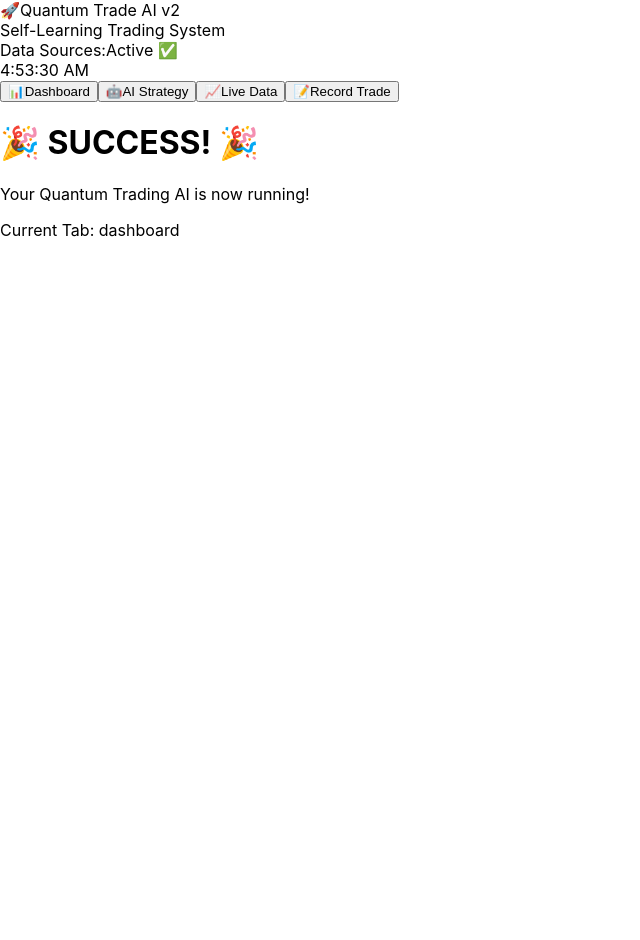
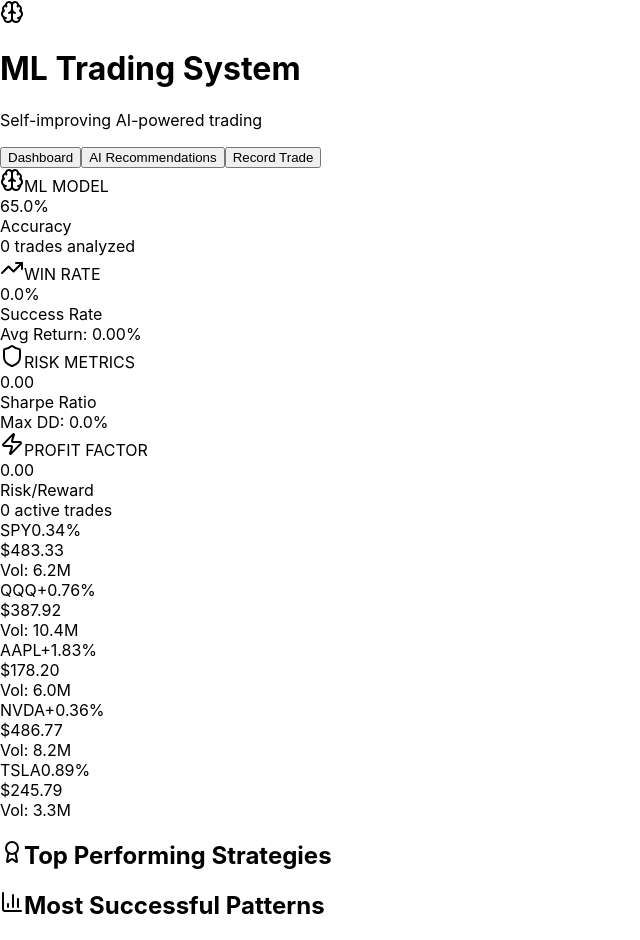
Before and after one commit to Renotrader31/quantum-trade-ai-v2, a React (Create React App) app: page / in a window 1280 px wide. Shown: the whole page, without its empty margins (0-640 px from the left). Before the commit the page ends 800 px from the top, so only its background shows below. Built offline with nearby package versions, Linux system fonts and the light colour scheme.

Commit message:
Update App.js

```diff
--- a/src/App.js
+++ b/src/App.js
@@ -1,7 +1,7 @@
 import React, { useState, useEffect } from 'react';
+import MLTradingDashboard from './components/MLTradingDashboard';
 
 function App() {
-    const [activeTab, setActiveTab] = useState('dashboard');
   const [isLoading, setIsLoading] = useState(true);
 
   // Initialize app and fetch data
@@ -25,92 +25,25 @@ function App() {
     initializeApp();
   }, []);
 
-    const tabs = [
-        { id: 'dashboard', name: 'Dashboard', icon: '📊' },
-        { id: 'ai-strategy', name: 'AI Strategy', icon: '🤖' },
-        { id: 'live-data', name: 'Live Data', icon: '📈' },
-        { id: 'trade-recorder', name: 'Record Trade', icon: '📝' }
-    ];
-
   if (isLoading) {
     return (
-            <div className="min-h-screen bg-black text-white flex items-center justify-center">
-                <div className="text-center">
-                    <div className="text-4xl mb-4">🚀</div>
-                    <div className="text-2xl font-bold mb-2">Quantum Trade AI</div>
-                    <div className="text-gray-400">Initializing neural networks...</div>
+      <div style={{
+        display: 'flex',
+        justifyContent: 'center',
+        alignItems: 'center',
+        height: '100vh',
+        backgroundColor: '#0f172a',
+        color: 'white'
+      }}>
+        <div>
+          <h2>🚀 Initializing Quantum Trade AI...</h2>
+          <p>Loading your advanced trading system...</p>
         </div>
       </div>
     );
   }
 
-    return (
-        <div className="min-h-screen bg-black text-white">
-            {/* Header */}
-            <header className="border-b border-gray-800">
-                <div className="max-w-7xl mx-auto px-4 sm:px-6 lg:px-8">
-                    <div className="flex items-center justify-between h-16">
-                        <div className="flex items-center">
-                            <div className="flex items-center space-x-3">
-                                <span className="text-2xl">🚀</span>
-                                <span className="text-xl font-bold bg-gradient-to-r from-blue-500 to-purple-600 bg-clip-text text-transparent">
-                                    Quantum Trade AI v2
-                                </span>
-                            </div>
-                            <div className="ml-6 text-sm text-gray-400">
-                                Self-Learning Trading System
-                            </div>
-                        </div>
-
-                        <div className="flex items-center space-x-4">
-                            <div className="text-sm">
-                                <span className="text-gray-400">Data Sources:</span>
-                                <span className="ml-2 text-green-500 font-semibold">Active ✅</span>
-                            </div>
-                            <div className="text-sm text-gray-400">
-                                {new Date().toLocaleTimeString()}
-                            </div>
-                        </div>
-                    </div>
-                </div>
-            </header>
-
-            {/* Navigation */}
-            <nav className="border-b border-gray-800">
-                <div className="max-w-7xl mx-auto px-4 sm:px-6 lg:px-8">
-                    <div className="flex space-x-8">
-                        {tabs.map((tab) => (
-                            <button
-                                key={tab.id}
-                                onClick={() => setActiveTab(tab.id)}
-                                className={`py-4 px-1 border-b-2 font-medium text-sm transition-colors ${
-                                    activeTab === tab.id
-                                        ? 'border-blue-500 text-white'
-                                        : 'border-transparent text-gray-400 hover:text-white hover:border-gray-300'
-                                }`}
-                            >
-                                <span className="mr-2">{tab.icon}</span>
-                                {tab.name}
-                            </button>
-                        ))}
-                    </div>
-                </div>
-            </nav>
-
-            {/* Main Content */}
-            <main className="max-w-7xl mx-auto px-4 sm:px-6 lg:px-8 py-8">
-                <div className="text-center py-20">
-                    <h1 className="text-4xl font-bold mb-4">🎉 SUCCESS! 🎉</h1>
-                    <p className="text-xl text-gray-300 mb-8">
-                        Your Quantum Trading AI is now running!
-                    </p>
-                    <div className="text-lg text-blue-400">
-                        Current Tab: <span className="font-bold">{activeTab}</span>
-                    </div>
-                </div>
-            </main>
-        </div>
-    );
+  return <MLTradingDashboard />;
 }
 
 export default App;
```
Lines whose indentation alone changed are shown as unchanged.
